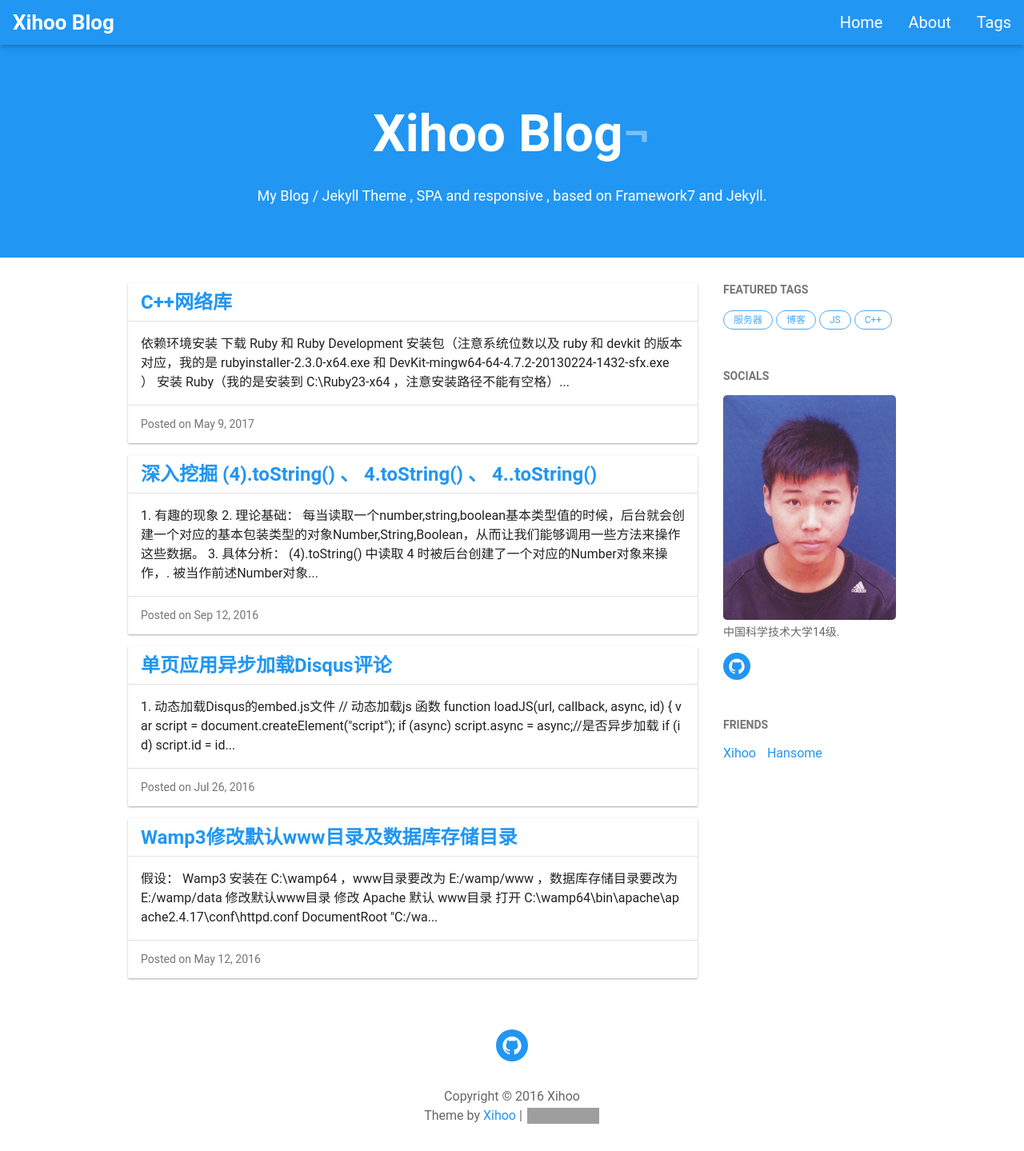
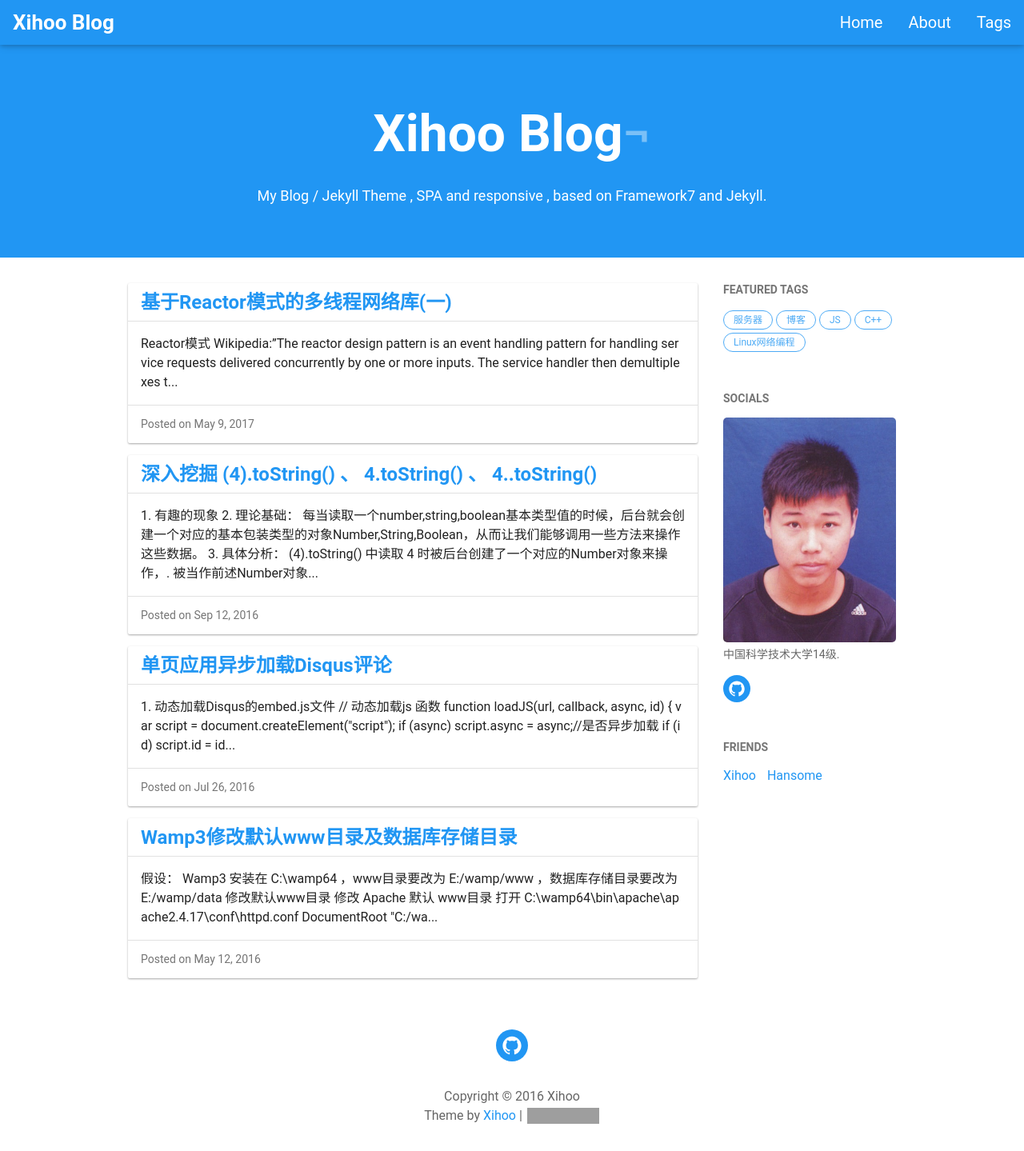
Before and after one commit to xihoo/xihoo.github.io, a Jekyll site: the page built from index.html, in a window 1280 px wide. Shown: the whole page at 80% size. Built offline with Jekyll 4.4.1, drawn with Linux system fonts in a browser that asks for light colours; the list of posts is cut into pages by our own code; comment, search, counter and statistics services are not loaded; grey boxes are pictures that could not be loaded.

Commit message:
reactor 1

````diff
--- a/_posts/2016-05-09-hello-jekyll.markdown
+++ b/_posts/2016-05-09-hello-jekyll.markdown
@@ -1,42 +1,100 @@
 ---
 layout:     post
-title:      "C++网络库"
-subtitle:   " \"基于Reactor模式的多线程网络库\""
+title:      "基于Reactor模式的多线程网络库(一)"
+subtitle:   " \"EventLoop事件循环\""
 date:       2017-05-09 10:25:07 +0800
 author:     "xihoo"
 tags:
     - C++
+    - Linux网络编程
 ---
 
 
-### 依赖环境安装
+### Reactor模式
 
- 1. 下载 <a class="external" target="_blank" href="http://rubyinstaller.org/downloads/">Ruby 和 Ruby Development</a> 安装包（**注意系统位数以及 ruby 和 devkit 的版本对应**，我的是 rubyinstaller-2.3.0-x64.exe 和 DevKit-mingw64-64-4.7.2-20130224-1432-sfx.exe ）
- 2. 安装 Ruby（我的是安装到 C:\Ruby23-x64 ，**注意安装路径不能有空格**）（安装时记住勾上  **Add Ruby executables to your PATH** 添加到环境变量），`ruby -v` 检查是否安装成功
- 3. 解压 Ruby Development Kit 安装包（我的是解压到 C:\RubyDevKit ）
- 4. cd 到 Ruby Development Kit 的解压目录（我的是 `cd C:\RubyDevkit` ）
- 5. `ruby dk.rb init`
- 6. `ruby dk.rb install`
+  >Wikipedia:"The reactor design pattern is an event handling pattern for handling service requests delivered concurrently by one or more inputs. The service handler then demultiplexes the incoming requests and dispatches them synchronously to associated request handlers."
 
-（`gem -v`检查是否安装成功，至此 jekyll 的依赖环境安装完成）
+  Reactor模式由事件驱动，有一个或多个并发输入源，有一个Service Handler，有多个Request Handlers；这个Service Handler会同步的将输入的请求（Event）多路复用的分发给相应的Request Handler
+
+  ![](/img/Reactor_Simple.png)
+
+### Reactor模式最基本的class--EvenLoop
+
+``` c++
+// Network/reactor/src_code
+#ifndef xihoo_NET_EVENTLOOP_H
+#define xihoo_NET_EVENTLOOP_H
+
+#include "datetime/Timestamp.h"
+#include "thread/Mutex.h"
+#include "thread/Thread.h"
+#include "Callbacks.h"
+#include "TimerId.h"
+
+#include <boost/scoped_ptr.hpp>
+#include <vector>
+
+namespace xihoo
+{
+
+class Channel;
+class EPoller;
+class TimerQueue;
+
+class EventLoop : boost::noncopyable
+{
+ public:
+  typedef boost::function<void()> Functor;
+  EventLoop();
+  ~EventLoop();
+  void loop();
+  void quit();
+  Timestamp pollReturnTime() const { return pollReturnTime_; }
+  void runInLoop(const Functor& cb);
+  void queueInLoop(const Functor& cb);
+  TimerId runAt(const Timestamp& time, const TimerCallback& cb);
+  TimerId runAfter(double delay, const TimerCallback& cb);
+  TimerId runEvery(double interval, const TimerCallback& cb);
+  void cancel(TimerId timerId);
+  void wakeup();
+  void updateChannel(Channel* channel);
+  void removeChannel(Channel* channel);
+
+  void assertInLoopThread()
+  {
+    if (!isInLoopThread())
+    {
+      abortNotInLoopThread();
+    }
+  }
+
+  bool isInLoopThread() const { return threadId_ == CurrentThread::tid(); }
+
+ private:
+
+  void abortNotInLoopThread();
+  void handleRead();
+  void doPendingFunctors();
+
+  typedef std::vector<Channel*> ChannelList;
+
+  bool looping_;
+  bool quit_;
+  bool callingPendingFunctors_;
+  const pid_t threadId_;
+  Timestamp pollReturnTime_;
+  boost::scoped_ptr<EPoller> poller_;
+  boost::scoped_ptr<TimerQueue> timerQueue_;
+  int wakeupFd_;
+  boost::scoped_ptr<Channel> wakeupChannel_;
+  ChannelList activeChannels_;
+  MutexLock mutex_;
+  std::vector<Functor> pendingFunctors_;
+};
+
+}
+
+#endif
 
 
-### Jekyll安装
-
- 1.  `gem install jekyll`（国内可能会被墙，可换成淘宝镜像，请自行百度）; `jekyll -v` 检查是否安装成功
-
-### 创建jekyll项目
-
- 1. 在要创建项目的目录下
-   `jekyll new myblog` （myblog 为项目名）
-
-### 运行jekyll项目
- 1. `cd myblog` 进入项目目录
- 2. `jekyll serve` 运行项目
- 3. 浏览器打开  `http://localhost:4000`  ，即可看到项目页面
-
-> From 2016, 'pygments' is unsupported on GitHub Pages. Use **'rouge'** for highlighting instead.
-
-### 更多安装参考
- 1. <a class="external" target="_blank" href="https://jekyllrb.com/">Jekyll 官网</a>
- 2. <a class="external" target="_blank" href="http://jekyll-windows.juthilo.com/">Run Jekyll on Windows</a>
+``` C++
````
Also changed, not shown: img/Reactor_Simple.png (added).
